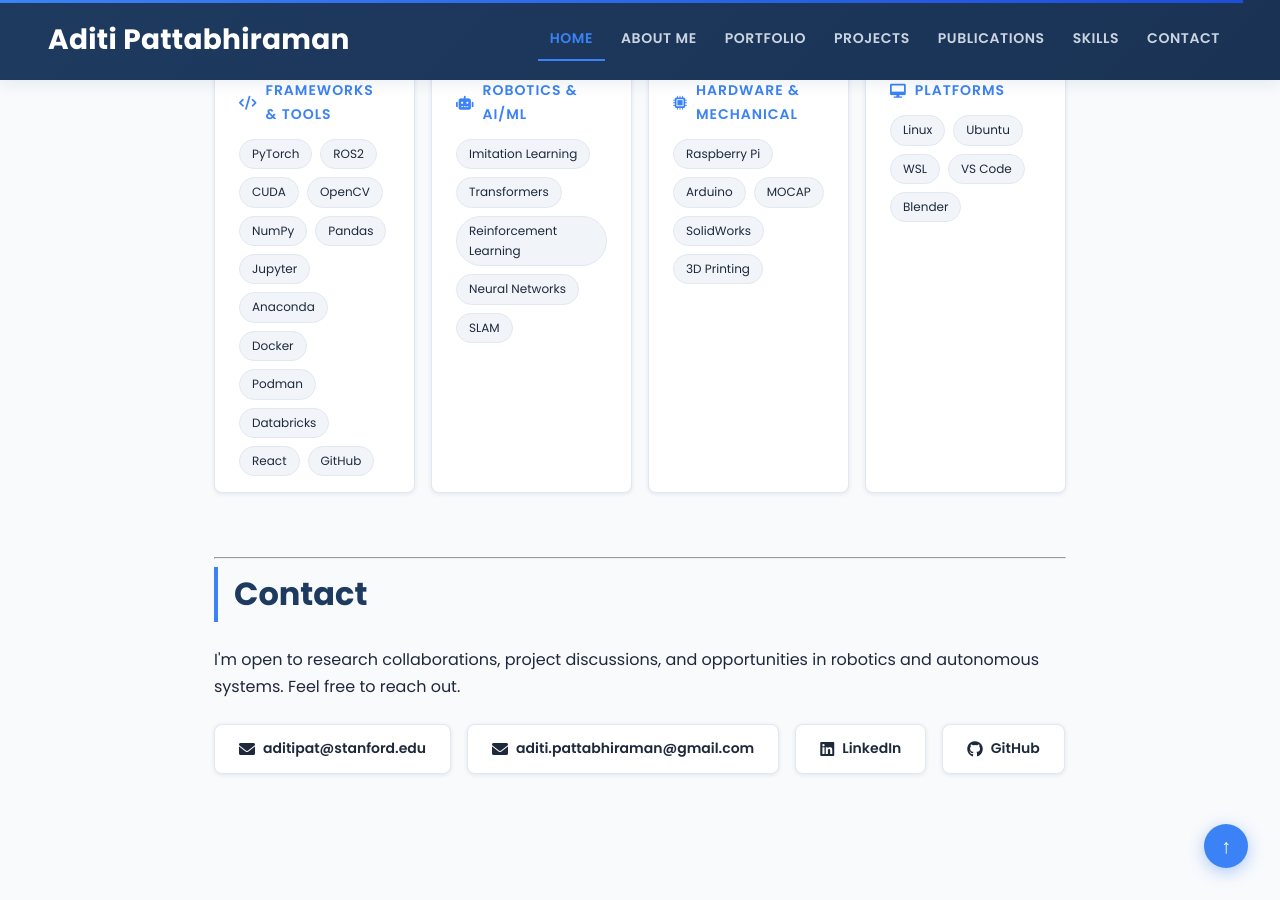
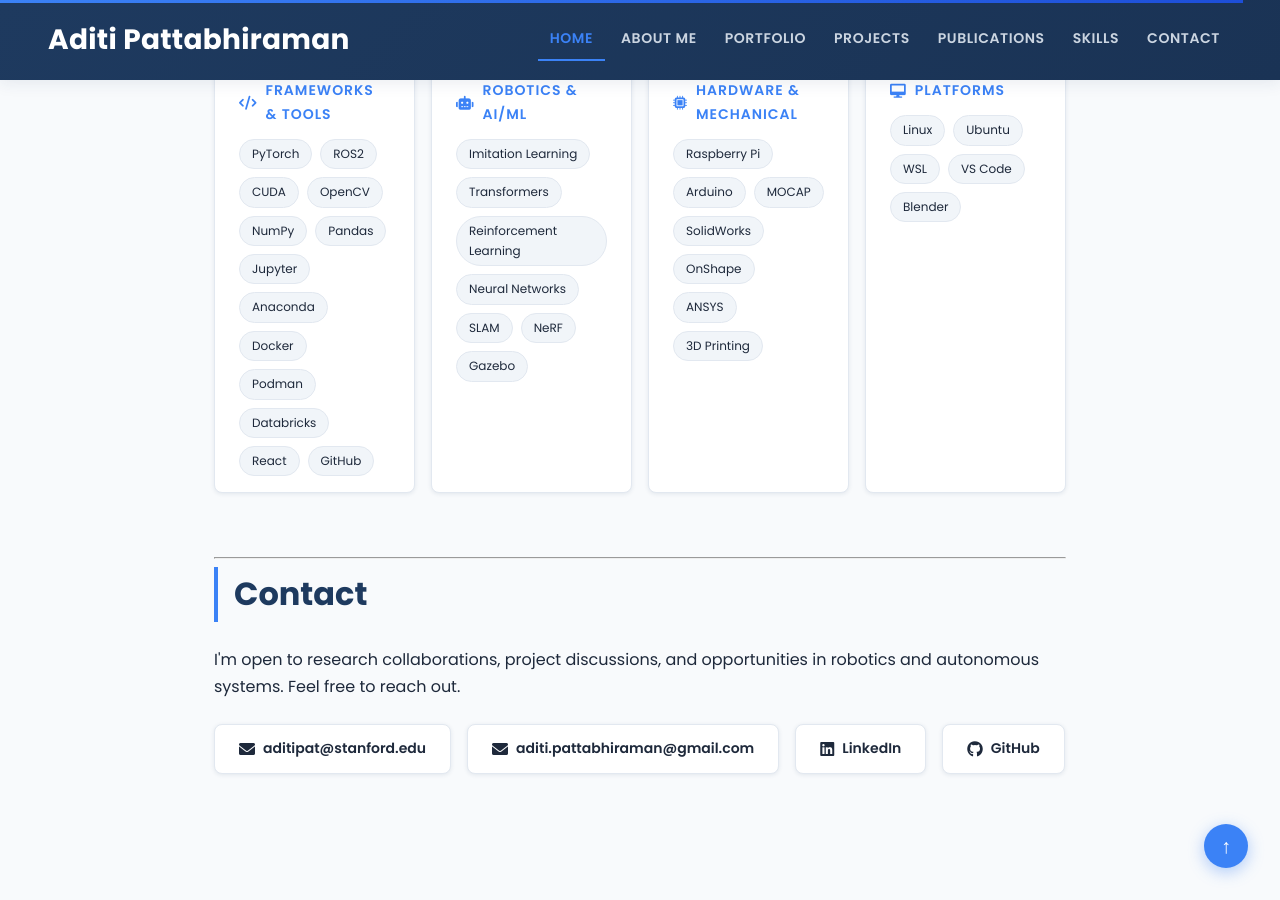
Before and after one commit to aditipattabhiraman/aditipattabhiraman.github.io, a Jekyll site: the page built from index.md, in a window 1280 px wide and 900 px high, scrolled down 3937 px. Built offline with Jekyll 4.4.1, drawn with Linux system fonts in a browser that asks for light colours; grey boxes are pictures that could not be loaded.

Commit message:
Restore OnShape, ANSYS, NeRF, Gazebo to skills
User confirmed familiarity with these tools; add them back to their
respective skill categories.

https://claude.ai/code/session_01TDToRLVpd8ivEftbgrYq4p

```diff
--- a/index.md
+++ b/index.md
@@ -198,6 +198,8 @@ M. Baglione et al., "Validation of Energy Savings from a Condenser Water Supply
       <span class="skill-tag">Reinforcement Learning</span>
       <span class="skill-tag">Neural Networks</span>
       <span class="skill-tag">SLAM</span>
+      <span class="skill-tag">NeRF</span>
+      <span class="skill-tag">Gazebo</span>
     </div>
   </div>
   <div class="skill-category">
@@ -207,6 +209,8 @@ M. Baglione et al., "Validation of Energy Savings from a Condenser Water Supply
       <span class="skill-tag">Arduino</span>
       <span class="skill-tag">MOCAP</span>
       <span class="skill-tag">SolidWorks</span>
+      <span class="skill-tag">OnShape</span>
+      <span class="skill-tag">ANSYS</span>
       <span class="skill-tag">3D Printing</span>
     </div>
   </div>
```
